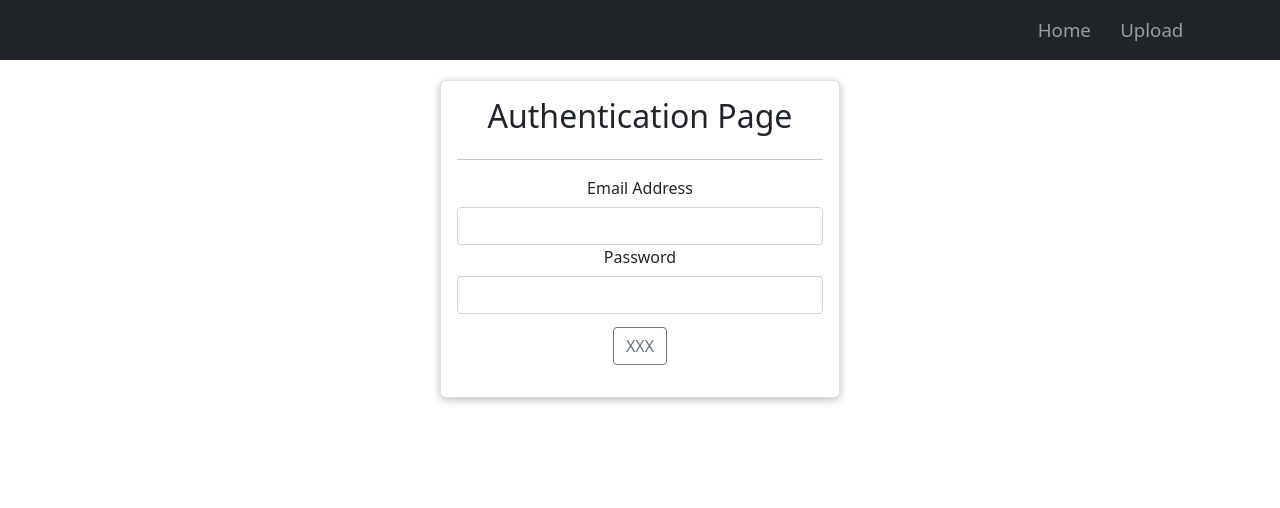
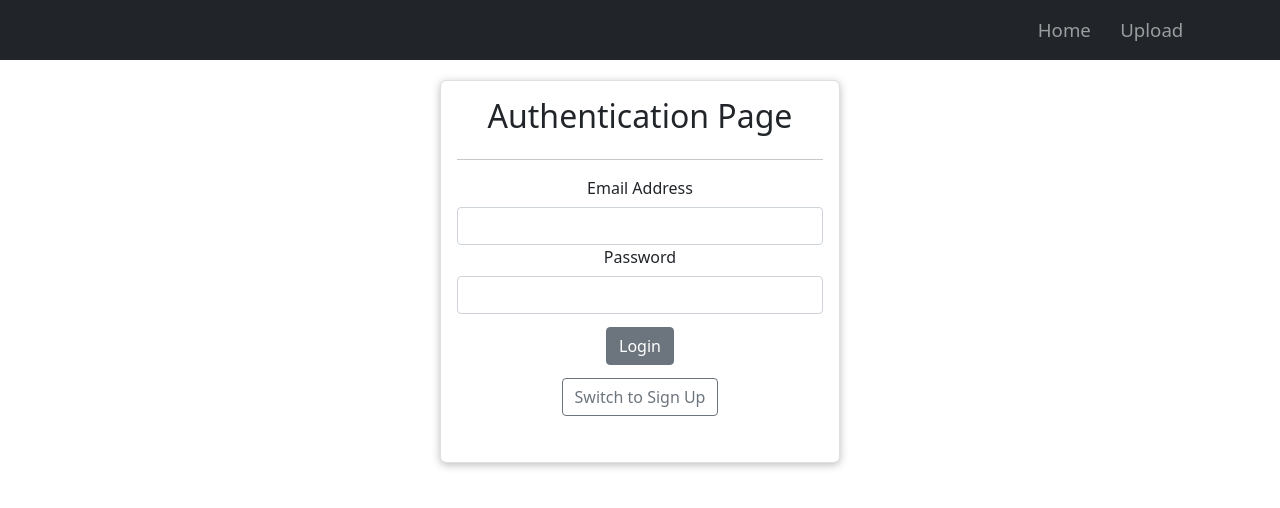
Before and after one commit to JackyXu-Cool/Team-2130-Machine-Learning-Roulette, a React (Create React App) app in the folder mlr_frontend/: page /auth in a window 1280 px wide. Shown: the top 508 px of the page. Built offline with nearby package versions, Linux system fonts and the light colour scheme.

Commit message:
auth page onchange value

```diff
--- a/mlr_frontend/src/pages/AuthPage/AuthPage.css
+++ b/mlr_frontend/src/pages/AuthPage/AuthPage.css
@@ -15,5 +15,11 @@
 }
 
 .authentication button {
-  margin-top: 10pt;
+  margin: 10pt auto;
+  display: block;
 }
+
+.authentication button:focus {
+  outline: none;
+  box-shadow: none;
+}
--- a/mlr_frontend/src/pages/AuthPage/AuthPage.js
+++ b/mlr_frontend/src/pages/AuthPage/AuthPage.js
@@ -1,4 +1,4 @@
-import React from 'react';
+import React, { useState } from 'react';
 
 import { Navbar, Nav, Container } from 'react-bootstrap';
 import Button from 'react-bootstrap/Button';
@@ -8,7 +8,42 @@ import Card from "../../components/Card/Card";
 import "./AuthPage.css";
 
 const AuthPage = () => {
-    // TODO: Input value update & Form submit & Swithc to register mode
+    const [isLogInMode, setLogInMode] = useState(true);
+
+    const [email, setEmail] = useState("");
+    const [password, setPassword] = useState("");
+
+    function switchMode() {
+        setLogInMode(!isLogInMode);
+    }
+
+    function onChangeEmailInput(event) {
+        setEmail(event.target.value);
+    }
+
+    function onChangePasswordInput(event) {
+        setPassword(event.target.value);
+    }
+
+    // TODO: Form submission (send backend request)
+    function submitForm() {
+        if (isLogInMode) {
+
+        } else {
+
+        }
+    }
+
+    let buttonGroupHtml =
+    <React.Fragment>
+        <Button variant="secondary" onClick={submitForm}>
+            {isLogInMode ? "Login" : "Sign Up"}
+        </Button>
+        <Button variant="outline-secondary" onClick={switchMode}>
+            Switch to {isLogInMode ? "Sign Up" : "Login"}
+        </Button>
+    </React.Fragment>;
+
     return (
         <React.Fragment>
             <Navbar collapseOnSelect fixed="top" expand="sm" bg="dark" variant="dark">
@@ -27,12 +62,10 @@ const AuthPage = () => {
                     <hr />
                     <form>
                         <p style={{ marginBottom: "5pt", fontWeight: 500 }}>Email Address</p>
-                        <FormControl />
+                        <FormControl onChange={onChangeEmailInput}/>
                         <p style={{ marginBottom: "5pt", fontWeight: 500 }}>Password</p>
-                        <FormControl type="password" />
-                        <Button variant="outline-secondary">
-                            XXX
-                        </Button>
+                        <FormControl type="password" onChange={onChangePasswordInput}/>
+                        {buttonGroupHtml}
                     </form>
                 </Card>
             </div>
```
